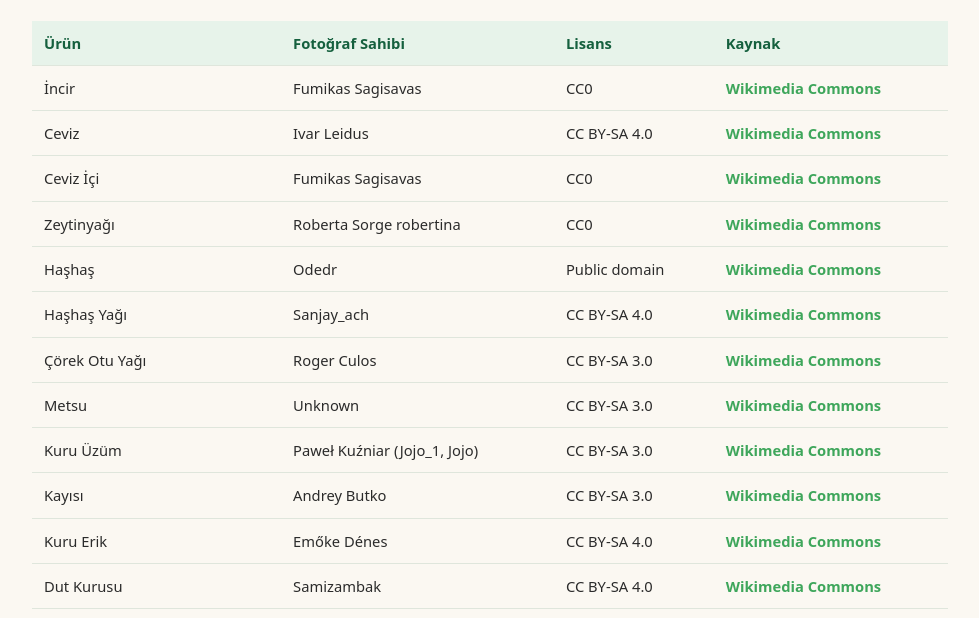
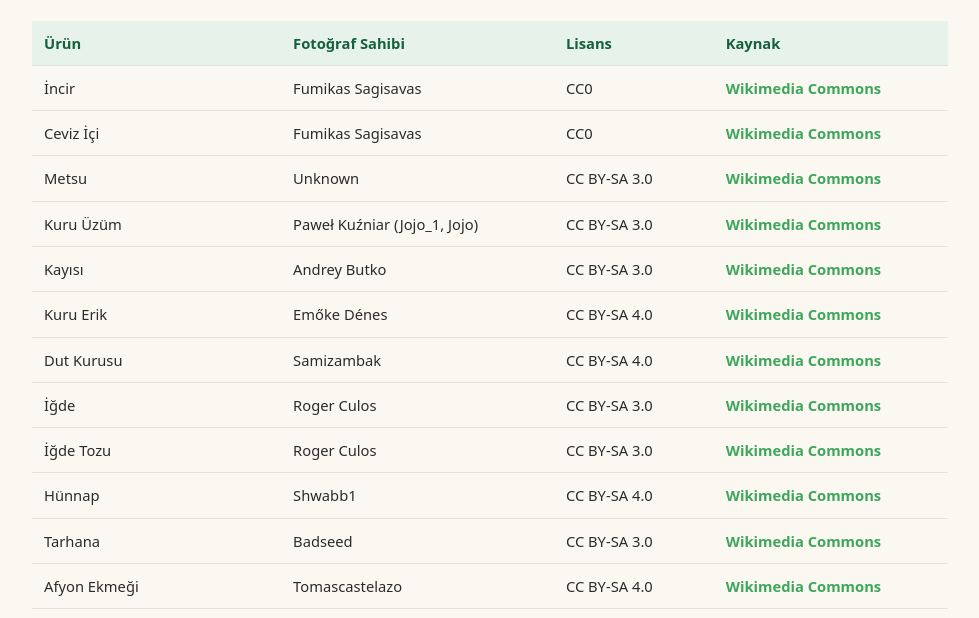
Before and after one commit to talhabacak3-code/incir-bahcesi, a plain HTML site: page gorsel-kaynaklari.html in a window 1280 px wide. Shown: the part 161-779 px from the top of the page, without its empty margins (150-1129 px from the left). Drawn offline with Linux system fonts and the light colour scheme.

Commit message:
Ceviz, zeytinyağı, haşhaş, haşhaş yağı, çörek otu yağı: firma fotoğrafları
- 5 ürün daha kullanıcının kendi profesyonel fotoğraflarıyla güncellendi
- Öne çıkan ceviz ve zeytinyağı dahil
- İlgili ürünler Wikimedia kaynak listesinden çıkarıldı

Co-Authored-By: Claude Opus 4.8 <noreply@anthropic.com>

```diff
--- a/gorsel-kaynaklari.html
+++ b/gorsel-kaynaklari.html
@@ -40,40 +40,10 @@
         <td><a href="https://commons.wikimedia.org/wiki/File:Dried_figs_(2).jpg" target="_blank" rel="noopener">Wikimedia Commons</a></td>
       </tr>
       <tr>
-        <td>Ceviz</td>
-        <td>Ivar Leidus</td>
-        <td>CC BY-SA 4.0</td>
-        <td><a href="https://commons.wikimedia.org/wiki/File:Walnuts_-_whole_and_open_with_halved_kernel.jpg" target="_blank" rel="noopener">Wikimedia Commons</a></td>
-      </tr>
-      <tr>
         <td>Ceviz İçi</td>
         <td>Fumikas Sagisavas</td>
         <td>CC0</td>
         <td><a href="https://commons.wikimedia.org/wiki/File:White_walnut_kernels.jpg" target="_blank" rel="noopener">Wikimedia Commons</a></td>
-      </tr>
-      <tr>
-        <td>Zeytinyağı</td>
-        <td>Roberta Sorge robertina</td>
-        <td>CC0</td>
-        <td><a href="https://commons.wikimedia.org/wiki/File:Olive_Oil_(Unsplash).jpg" target="_blank" rel="noopener">Wikimedia Commons</a></td>
-      </tr>
-      <tr>
-        <td>Haşhaş</td>
-        <td>Odedr</td>
-        <td>Public domain</td>
-        <td><a href="https://commons.wikimedia.org/wiki/File:Poppy_seeds.jpg" target="_blank" rel="noopener">Wikimedia Commons</a></td>
-      </tr>
-      <tr>
-        <td>Haşhaş Yağı</td>
-        <td>Sanjay_ach</td>
-        <td>CC BY-SA 4.0</td>
-        <td><a href="https://commons.wikimedia.org/wiki/File:Poppy_seeds_close_up.jpeg" target="_blank" rel="noopener">Wikimedia Commons</a></td>
-      </tr>
-      <tr>
-        <td>Çörek Otu Yağı</td>
-        <td>Roger Culos</td>
-        <td>CC BY-SA 3.0</td>
-        <td><a href="https://commons.wikimedia.org/wiki/File:Nigella_sativa_MHNT.BOT.2015.34.22.jpg" target="_blank" rel="noopener">Wikimedia Commons</a></td>
       </tr>
       <tr>
         <td>Metsu</td>
```
Also changed, not shown: assets/products/_credits.json (+0 -50 lines), assets/products/ceviz.jpg, assets/products/corek-otu-yagi.jpg, assets/products/hashas-yagi.jpg, assets/products/hashas.jpg, assets/products/zeytinyagi.jpg.
